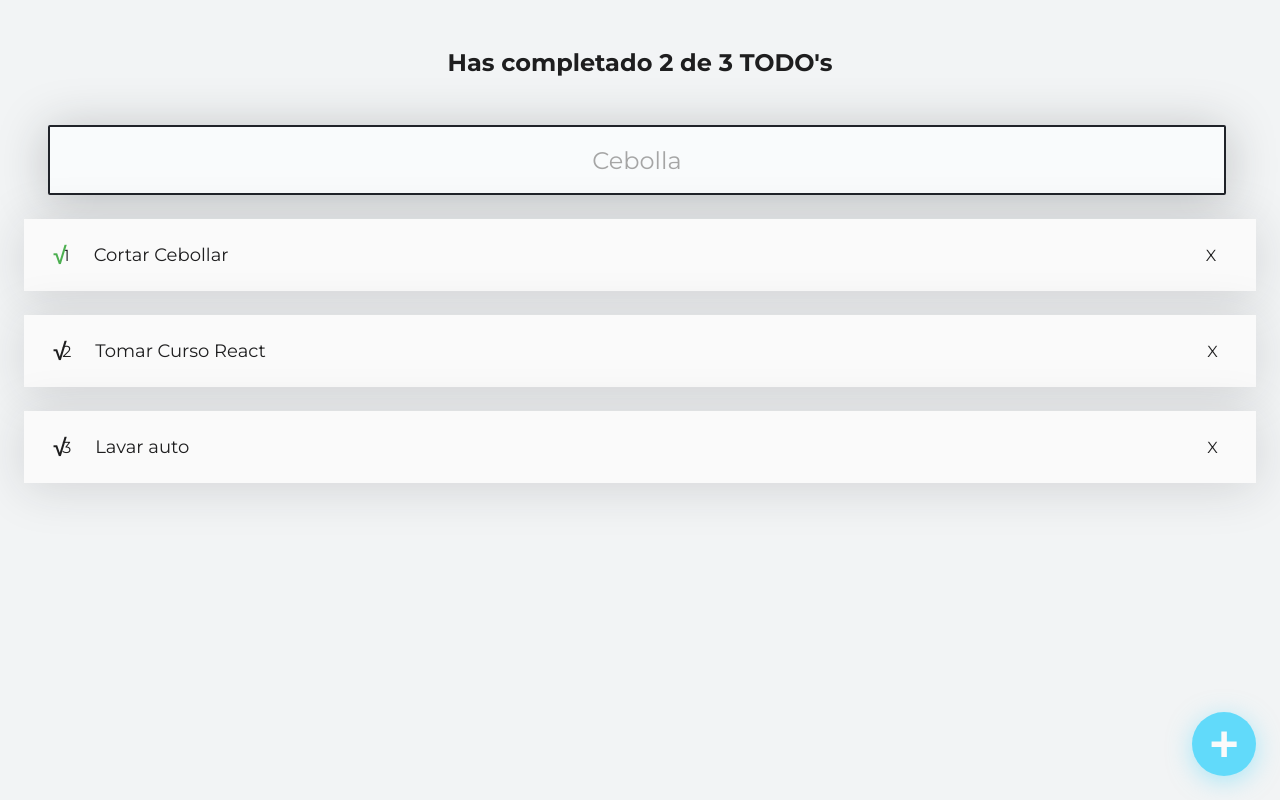
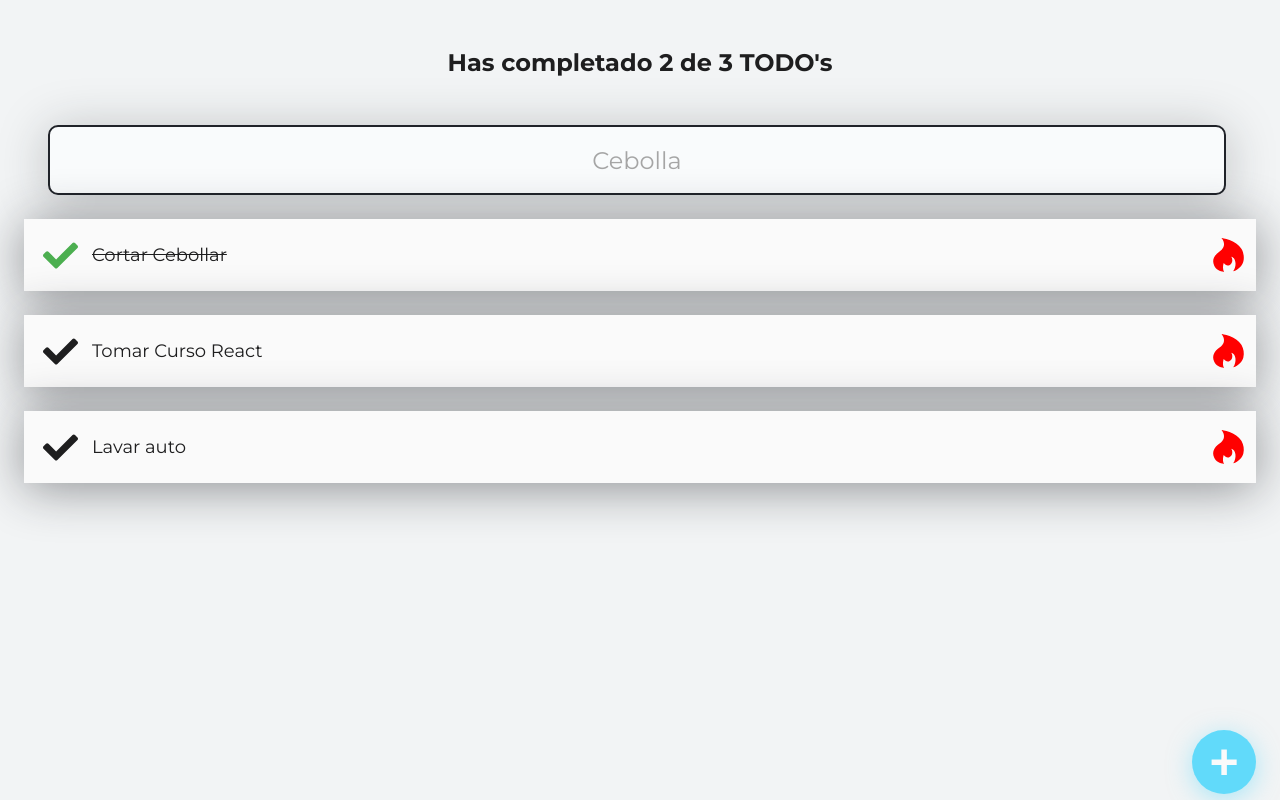
Before and after one commit to hermsale/todoApp-react, a React (Create React App) app: page / in a window 1280 px wide. Built offline with nearby package versions, Linux system fonts and the light colour scheme.

Commit message:
se termino de definir las visuales

```diff
--- a/package.json
+++ b/package.json
@@ -8,6 +8,7 @@
     "@testing-library/user-event": "^13.5.0",
     "react": "^18.2.0",
     "react-dom": "^18.2.0",
+    "react-icons": "^4.7.1",
     "react-scripts": "5.0.1",
     "web-vitals": "^2.1.4"
   },
--- a/src/App.js
+++ b/src/App.js
@@ -4,6 +4,7 @@ import { TodoSearch } from './TodoSearch';
 import { TodoList } from './TodoList';
 import { TodoItem } from './TodoItem';
 import { CreateTodoButton } from './CreateTodoButton';
+
 
 // import './App.css';
 
@@ -23,6 +24,7 @@ function App() {
       <TodoSearch />
        {/* podemos hacer uso en TodoList de la propiedad children, ya que  hicimos apertura y cierre del componente */}
       <TodoList>
+
          {todos.map(todo => (
            <TodoItem key={todo.index} number={todo.index} text={todo.text} completed={todo.completed} />
           ))}
--- a/src/CreateTodoButton.css
+++ b/src/CreateTodoButton.css
@@ -6,6 +6,8 @@
     cursor: pointer;
     font-size: 50px;
     position: fixed;
+    /* bajamos un poco la posicion del boton  */
+    top: calc(100% - 70px);
     bottom: 24px;
     right: 24px;
     font-weight: bold;
--- a/src/TodoItem.css
+++ b/src/TodoItem.css
@@ -1,14 +1,22 @@
 .TodoItem {
+    transition: .5s ease;
     background-color: #FAFAFA;
     position: relative;
     display: flex;
     justify-content: center;
     align-items: center;
     margin-top: 24px;
-    box-shadow: 0px 5px 50px rgba(32, 35, 41, 0.15);
+    box-shadow: 0px 5px 50px rgba(32, 35, 41, 0.485);
+  }
+
+  .TodoItem:hover{
+    transition: .5s ease;
+    background-color: rgb(122, 191, 245);
+    /* border: 1px solid black; */
   }
 
   .TodoItem__p {
+    padding-left: 40px;
     margin: 24px 0 24px 24px;
     width: calc(100% - 120px);
     font-size: 18px;
@@ -27,7 +35,7 @@
     align-items: center;
     height: 48px;
     width: 48px;
-    font-size: 24px;
+    font-size: 35px;
     font-weight: bold;
     /* background-color: #CCC; */
   }
@@ -41,10 +49,11 @@
   }
 
   .Icon__delete {
-    position: absolute;
-    top: -24px;
+    transition: .5s ease;
     right: 0;
+    color: red;
   }
   .Icon__delete:hover {
-    color: red;
+    transition: .5s ease;
+    color: rgb(137, 0, 0);
   }
--- a/src/TodoItem.js
+++ b/src/TodoItem.js
@@ -1,15 +1,14 @@
 import React from   'react';
 import './TodoItem.css'
+import { FaCheck, FaHotjar } from "react-icons/fa";
 
 function TodoItem(props){
     // console.log(props);
     return (
         <li className='TodoItem'>
-            <span className={`Icon Icon__check ${props.completed && 'Icon__check-active'}`}>√</span>
-            <p>{props.number}</p>
-            <p className='TodoItem__p'>{props.text}</p>
-            <p>{props.genero}</p>
-            <span>X</span>
+            <span className={`Icon Icon__check ${props.completed && 'Icon__check-active'}`}><FaCheck /></span>
+            <p className={`TodoItem__p ${props.completed && 'TodoItem__p-completed'}`}>{props.text}</p>
+            <span className='Icon Icon__delete'><FaHotjar/></span>
         </li>
     );
 }
--- a/src/TodoSearch.css
+++ b/src/TodoSearch.css
@@ -1,6 +1,6 @@
 .TodoSearch {
     background: #F9FBFC;
-    border-radius: 2px;
+    border-radius: 10px;
     border: 2px solid #202329;
     margin: 0 24px;
     height: 64px;
@@ -20,5 +20,5 @@
   }
 
   .TodoSearch:focus {
-    outline-color: #61DAFA;
+    outline-color: #09bff1;
   }
```
Also changed, not shown: 1 other file (tests, documents, lock files or other folders).
